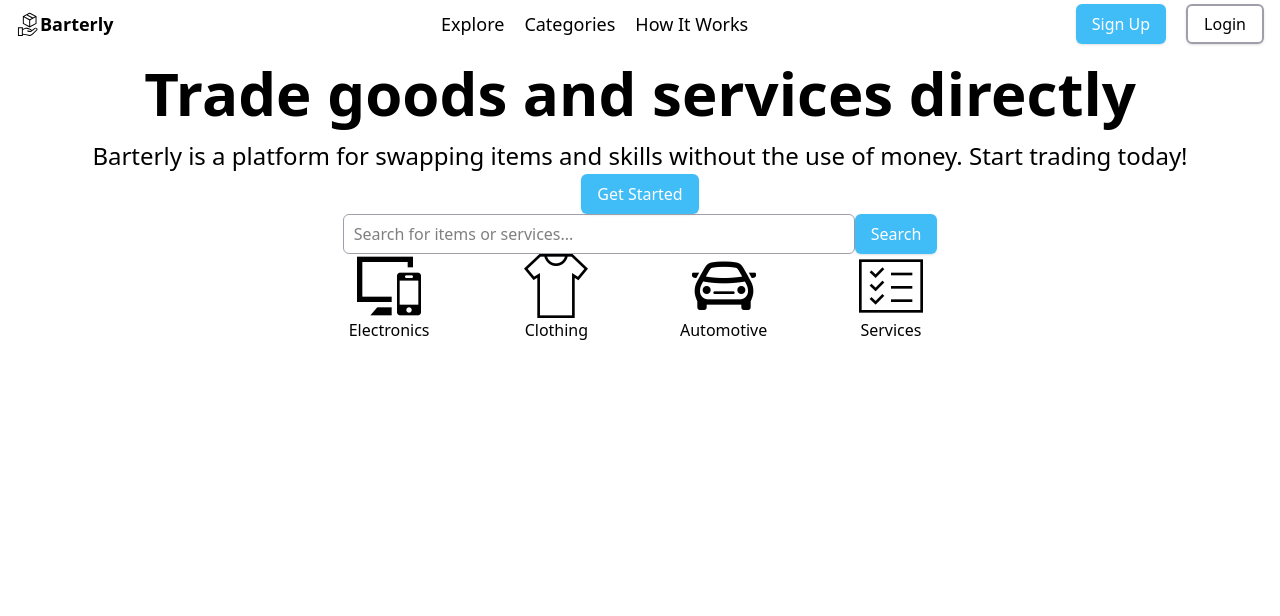
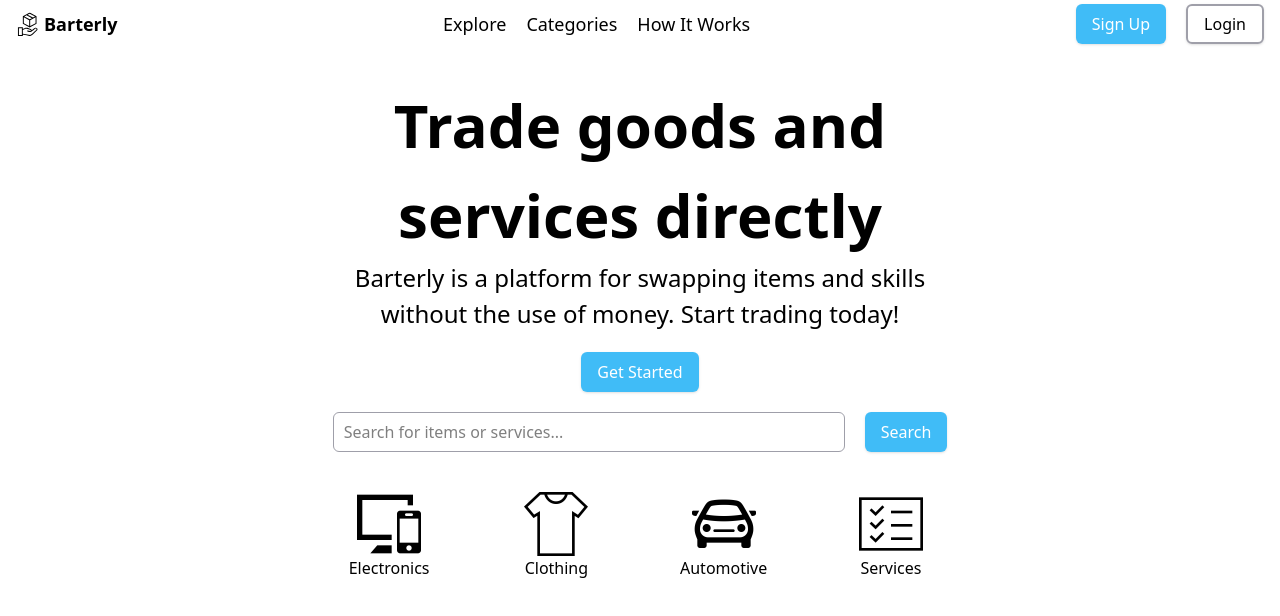
Before and after one commit to AlexKT1022/barterly-frontend, a React (Vite) app: page / in a window 1280 px wide. Shown: the top 616 px of the page. Built offline with nearby package versions, Linux system fonts and the light colour scheme.

Commit message:
fixed minor issues on the homepage

```diff
--- a/src/components/Navbar.jsx
+++ b/src/components/Navbar.jsx
@@ -5,7 +5,7 @@ const Navbar = () => {
     <>
       <div className="flex justify-between items-center h-12">
         <div className="font-bold flex items-center text-lg">
-          <img src="/bartley_outline.svg" className="mr-6 h-6 w-auto" />
+          <img src="/bartley_outline.svg" className="mr-1 h-6 w-auto" />
           Barterly
         </div>
         <div className="flex gap-5 text-lg">
--- a/src/index.css
+++ b/src/index.css
@@ -1,7 +1,7 @@
 @import "tailwindcss";
 
 * {
-  margin: 0;
+  /* margin: 0; */
   box-sizing: border-box;
 }
 
@@ -52,5 +52,4 @@ h2 {
 
 #home-search {
   padding-left: 10px;
-
 }
--- a/src/layouts/RootLayout.jsx
+++ b/src/layouts/RootLayout.jsx
@@ -6,12 +6,12 @@ const RootLayout = () => {
     <>
       <div className="min-h-screen">
         <header>
-          <div className="container px-4">
+          <div className="max-w-7xl mx-auto px-4">
             <Navbar />
           </div>
         </header>
 
-        <main className="container px-4 py-8">
+        <main className="px-4 py-8">
           <Outlet />
         </main>
       </div>
--- a/src/pages/Homepage.jsx
+++ b/src/pages/Homepage.jsx
@@ -1,19 +1,21 @@
 const Homepage = () => {
   return (
     <>
-      <div className="flex flex-col justify-center items-center">
-        <h1 className="font-bold">Trade goods and services directly</h1>
-        <h2 className="text-center">
+      <div className="flex flex-col justify-center items-center mx-auto">
+        <h1 className="font-bold w-lg text-center">
+          Trade goods and services directly
+        </h1>
+        <h2 className="text-center w-xl mb-5">
           Barterly is a platform for swapping items and skills without the use
           of money. Start trading today!
         </h2>
-        <button className="px-4 h-10 rounded-md bg-sky-500/75 text-white transition-colors duration-300 hover:bg-sky-700 shadow-sm">
+        <button className="px-4 h-10 rounded-md bg-sky-500/75 text-white transition-colors duration-300 hover:bg-sky-700 shadow-sm mb-5">
           Get Started
         </button>
-        <div>
+        <div className="mb-10">
           <form>
             <input
-              className="w-lg h-10 rounded-md border-1 border-zinc-400"
+              className="w-lg h-10 rounded-md border-1 border-zinc-400 mr-5"
               placeholder="Search for items or services..."
               id="home-search"
             ></input>
```
Also changed, not shown: src/components/Footer.jsx (added).
